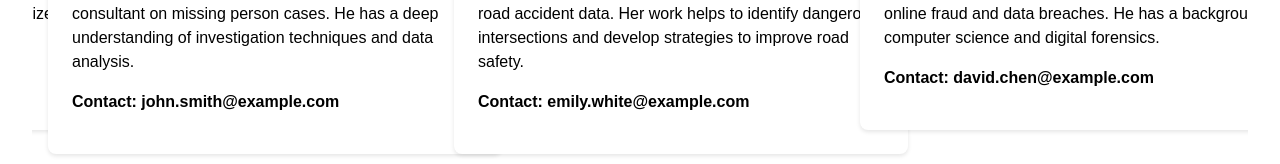
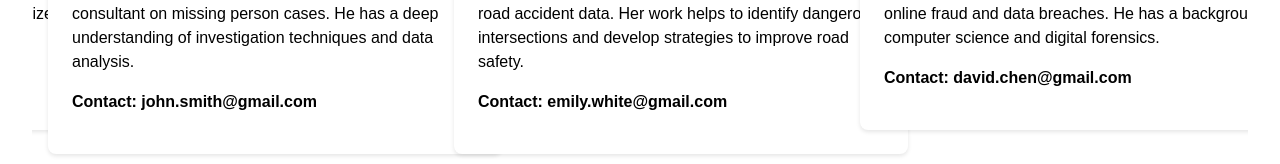
Before and after one commit to 0Aaheed0/Thikana, a React (Create React App) app: page / in a window 1280 px wide. Shown: the part 1919-2083 px from the top of the page. Built offline with nearby package versions, Linux system fonts and the light colour scheme.

Commit message:
Updated articles

```diff
--- a/src/ArticleSlider.js
+++ b/src/ArticleSlider.js
@@ -13,12 +13,12 @@ const articles = [
   {
     title: "Multi-Car Pile-Up on I-5 Causes Major Delays",
     description: "A five-car pile-up on Interstate 5 has resulted in major traffic delays. Emergency services are on the scene. Drivers are advised to seek alternate routes.",
-    image: "https://images.unsplash.com/photo-1568602471322-7826e3a5b8a6?q=80&w=2070&auto=format&fit=crop&ixlib=rb-4.0.3&ixid=M3wxMjA3fDB8MHxwaG90by1wYWdlfHx8fGVufDB8fHx8fA%3D%3D"
+    image: "https://images.unsplash.com/photo-1737295526610-e6bdb420e9f9?w=500&auto=format&fit=crop&q=60&ixlib=rb-4.1.0&ixid=M3wxMjA3fDB8MHxzZWFyY2h8M3x8dHJhZmljJTIwamFtfGVufDB8fDB8fHww"
   },
   {
     title: "Elderly Woman with Dementia Missing from Home",
     description: "An 82-year-old woman with dementia has been reported missing from her home. She is believed to be on foot and may be confused. Please keep an eye out for her.",
-    image: "https://images.unsplash.com/photo-1547425260-76bc4d4b7f2a?q=80&w=2070&auto=format&fit=crop&ixlib=rb-4.0.3&ixid=M3wxMjA3fDB8MHxwaG90by1wYWdlfHx8fGVufDB8fHx8fA%3D%3D"
+    image: "https://images.unsplash.com/photo-1658686314526-b5f006c6c43a?w=500&auto=format&fit=crop&q=60&ixlib=rb-4.1.0&ixid=M3wxMjA3fDB8MHxzZWFyY2h8M3x8ZWxkZXJseSUyMHdvbWFuJTIwbWlzc2luZ3xlbnwwfHwwfHx8MA%3D%3D"
   },
   {
     title: "Motorcycle Accident on Main Street",
@@ -53,7 +53,7 @@ const articles = [
   {
     title: "Speeding Car Crashes into Building",
     description: "A speeding car lost control and crashed into a building this morning. The driver was taken to the hospital with minor injuries. No one else was hurt.",
-    image: "https://images.unsplash.com/photo-1550355291-b29c6a42e4f8?q=80&w=2070&auto=format&fit=crop&ixlib=rb-4.0.3&ixid=M3wxMjA3fDB8MHxwaG90by1wYWdlfHx8fGVufDB8fHx8fA%3D%3D"
+    image: "https://plus.unsplash.com/premium_photo-1661370367221-982fdba4ce89?w=500&auto=format&fit=crop&q=60&ixlib=rb-4.1.0&ixid=M3wxMjA3fDB8MHxzZWFyY2h8MXx8Y2FyJTIwY3Jhc2h8ZW58MHx8MHx8fDA%3D"
   }
 ];
 
--- a/src/DataSpecialists.js
+++ b/src/DataSpecialists.js
@@ -10,35 +10,35 @@ const specialists = [
     title: 'Criminal Data Analyst',
     image: 'https://images.pexels.com/photos/3763188/pexels-photo-3763188.jpeg?auto=compress&cs=tinysrgb&w=1260&h=750&dpr=1',
     description: 'Dr. Doe is a leading expert in criminal data analysis, with over 15 years of experience in the field. She specializes in predictive modeling and crime pattern analysis.',
-    contact: 'jane.doe@example.com'
+    contact: 'jane.doe@gmail.com'
   },
   {
     name: 'John Smith',
     title: 'Missing Persons Specialist',
     image: 'https://images.pexels.com/photos/774909/pexels-photo-774909.jpeg?auto=compress&cs=tinysrgb&w=1260&h=750&dpr=1',
     description: 'John Smith is a retired detective who now works as a consultant on missing person cases. He has a deep understanding of investigation techniques and data analysis.',
-    contact: 'john.smith@example.com'
+    contact: 'john.smith@gmail.com'
   },
   {
     name: 'Dr. Emily White',
     title: 'Road Accident Analyst',
     image: 'https://images.pexels.com/photos/1181690/pexels-photo-1181690.jpeg?auto=compress&cs=tinysrgb&w=1260&h=750&dpr=1',
     description: 'Dr. White is a data scientist who specializes in analyzing road accident data. Her work helps to identify dangerous intersections and develop strategies to improve road safety.',
-    contact: 'emily.white@example.com'
+    contact: 'emily.white@gmail.com'
   },
   {
     name: 'David Chen',
     title: 'Cybercrime Investigator',
     image: 'https://images.pexels.com/photos/220453/pexels-photo-220453.jpeg?auto=compress&cs=tinysrgb&w=1260&h=750&dpr=1',
     description: 'David Chen is a cybercrime investigator with a focus on online fraud and data breaches. He has a background in computer science and digital forensics.',
-    contact: 'david.chen@example.com'
+    contact: 'david.chen@gmail.com'
   },
   {
     name: 'Maria Garcia',
     title: 'Forensic Anthropologist',
     image: 'https://images.pexels.com/photos/1130626/pexels-photo-1130626.jpeg?auto=compress&cs=tinysrgb&w=1260&h=750&dpr=1',
     description: 'Maria Garcia is a forensic anthropologist who assists in the identification of human remains. Her work is crucial in solving cold cases and bringing closure to families.',
-    contact: 'maria.garcia@example.com'
+    contact: 'maria.garcia@gmail.com'
   }
 ];
 
```
